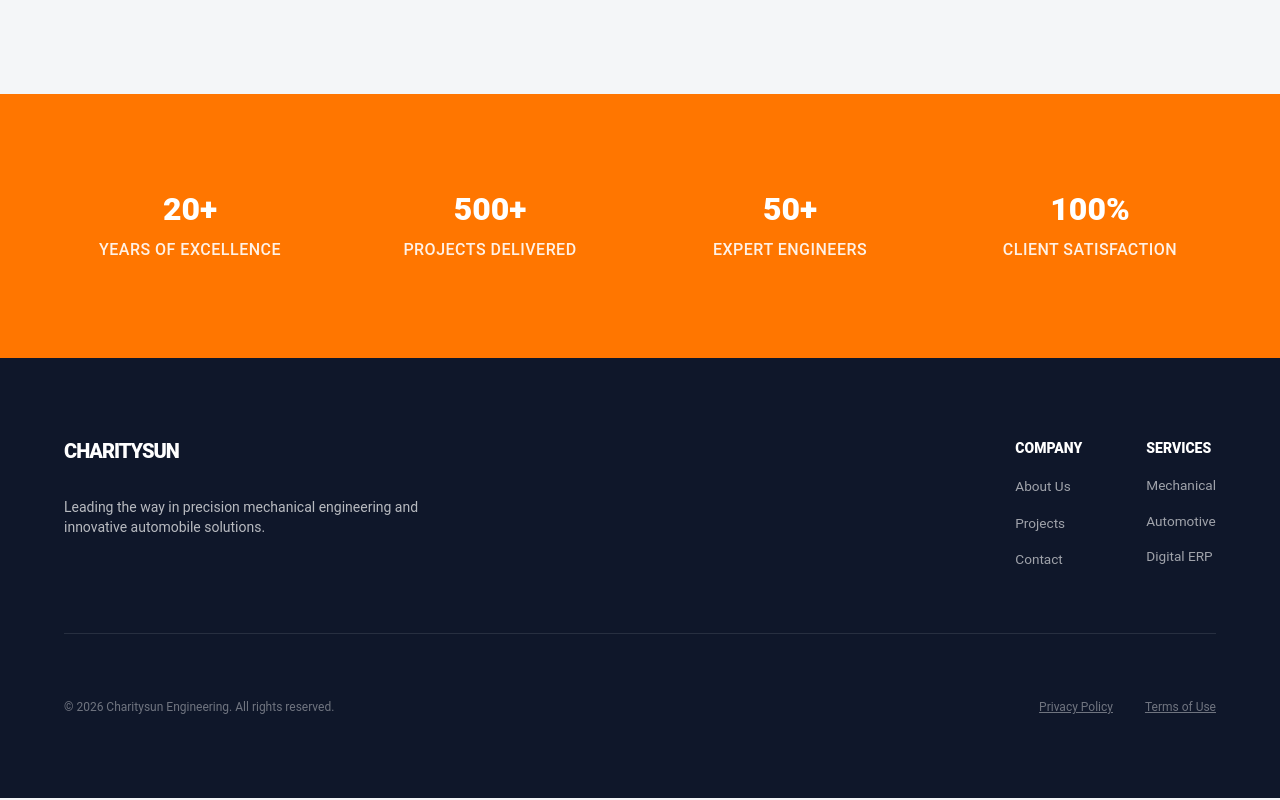
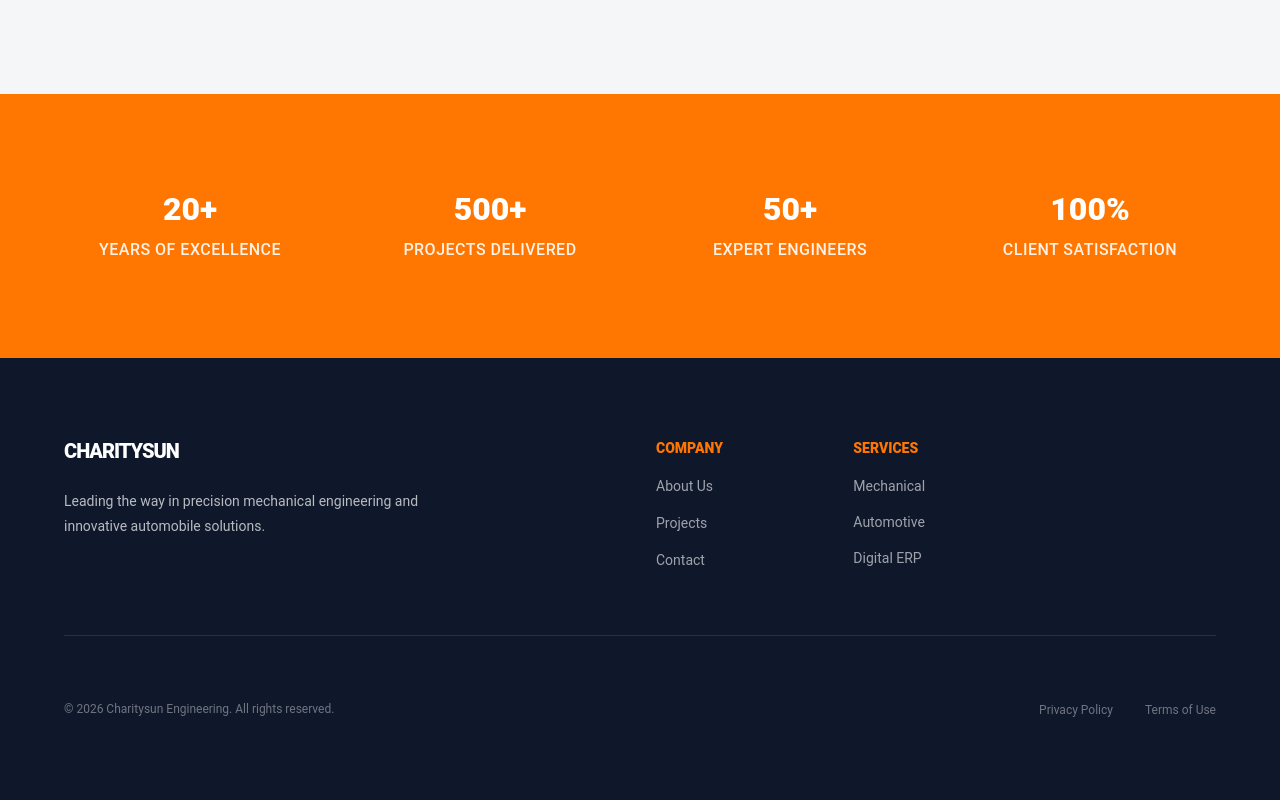
Before and after one commit to nathannkweto/charitysun-erp, a React (Vite) app: page /about in a window 1280 px wide. Shown: the part 1202-2002 px from the top of the page. Built offline with nearby package versions, Linux system fonts and the light colour scheme; no server answers.

Commit message:
chore: add mobile adaptiveness for public layout

```diff
--- a/src/shared/components/PublicFooter.tsx
+++ b/src/shared/components/PublicFooter.tsx
@@ -1,56 +1,87 @@
-import { Box, Container, Stack, Typography, Link, Divider } from '@mui/material';
+import { Box, Container, Stack, Typography, Link, Divider, Grid } from '@mui/material';
 import { useNavigate } from 'react-router-dom';
 
 export const Footer = () => {
     const navigate = useNavigate();
 
     return (
-        <Box sx={{ bgcolor: '#0F172A', color: '#FFFFFF', py: 10, mt: 'auto' }}>
+        <Box sx={{ bgcolor: '#0F172A', color: '#FFFFFF', py: { xs: 6, md: 10 }, mt: 'auto' }}>
             <Container maxWidth="lg">
                 <Stack spacing={8}>
-                    <Stack direction={{ xs: 'column', md: 'row' }} spacing={8}>
-                        <Box sx={{ flex: 1 }}>
-                            <Typography variant="h5" fontWeight={900} sx={{ mb: 4, letterSpacing: '-0.05em' }}>
+                    {/* Main Footer Content */}
+                    <Grid container spacing={{ xs: 6, md: 4 }}>
+                        {/* 1. Brand Section (Full width on mobile, Left side on desktop) */}
+                        <Grid size={{ xs: 12, md: 5, lg: 6 }}>
+                            <Box sx={{ maxWidth: 400 }}>
+                                <Typography variant="h5" fontWeight={900} sx={{ mb: 3, letterSpacing: '-0.05em' }}>
                                     CHARITYSUN
                                 </Typography>
-                            <Typography variant="body2" sx={{ opacity: 0.7, maxWidth: 400 }}>
+                                <Typography variant="body2" sx={{ opacity: 0.7, lineHeight: 1.8 }}>
                                     Leading the way in precision mechanical engineering and innovative automobile solutions.
                                 </Typography>
                             </Box>
+                        </Grid>
 
-                        <Stack direction="row" spacing={8}>
+                        {/* 2. Links Section (Side-by-side on mobile, Right side on desktop) */}
+                        <Grid size={{ xs: 12, md: 7, lg: 6 }}>
+                            <Grid container spacing={4}>
+                                <Grid size={{ xs: 6, sm: 4 }}>
                                     <Stack spacing={2}>
-                                <Typography variant="subtitle2" fontWeight={800} sx={{ mb: 1 }}>COMPANY</Typography>
+                                        <Typography variant="subtitle2" fontWeight={800} sx={{ mb: 1, color: 'secondary.main' }}>
+                                            COMPANY
+                                        </Typography>
                                         {['About Us', 'Projects', 'Contact'].map((item) => (
                                             <Link
                                                 key={item}
                                                 onClick={() => navigate(`/${item.toLowerCase().replace(' ', '')}`)}
                                                 color="inherit"
-                                        sx={{ opacity: 0.6, fontSize: '0.85rem', cursor: 'pointer', textDecoration: 'none', '&:hover': { opacity: 1 } }}
+                                                sx={{
+                                                    opacity: 0.6,
+                                                    fontSize: '0.875rem',
+                                                    cursor: 'pointer',
+                                                    textDecoration: 'none',
+                                                    transition: 'opacity 0.2s',
+                                                    '&:hover': { opacity: 1, color: 'secondary.main' }
+                                                }}
                                             >
                                                 {item}
                                             </Link>
                                         ))}
                                     </Stack>
+                                </Grid>
 
+                                <Grid size={{ xs: 6, sm: 4 }}>
                                     <Stack spacing={2}>
-                                <Typography variant="subtitle2" fontWeight={800} sx={{ mb: 1 }}>SERVICES</Typography>
+                                        <Typography variant="subtitle2" fontWeight={800} sx={{ mb: 1, color: 'secondary.main' }}>
+                                            SERVICES
+                                        </Typography>
                                         {['Mechanical', 'Automotive', 'Digital ERP'].map((item) => (
-                                    <Typography key={item} variant="body2" sx={{ opacity: 0.6, fontSize: '0.85rem' }}>
+                                            <Typography key={item} variant="body2" sx={{ opacity: 0.6, fontSize: '0.875rem' }}>
                                                 {item}
                                             </Typography>
                                         ))}
                                     </Stack>
-                        </Stack>
-                    </Stack>
+                                </Grid>
+                            </Grid>
+                        </Grid>
+                    </Grid>
 
                     <Divider sx={{ borderColor: 'rgba(255,255,255,0.1)' }} />
 
-                    <Stack direction={{ xs: 'column', md: 'row' }} spacing={2} justifyContent="space-between" sx={{ opacity: 0.4 }}>
-                        <Typography variant="caption">&copy; 2026 Charitysun Engineering. All rights reserved.</Typography>
+                    {/* Bottom Bar */}
+                    <Stack
+                        direction={{ xs: 'column-reverse', md: 'row' }}
+                        justifyContent="space-between"
+                        alignItems={{ xs: 'center', md: 'center' }}
+                        spacing={{ xs: 2, md: 0 }}
+                        sx={{ opacity: 0.4, textAlign: { xs: 'center', md: 'left' } }}
+                    >
+                        <Typography variant="caption">
+                            &copy; 2026 Charitysun Engineering. All rights reserved.
+                        </Typography>
                         <Stack direction="row" spacing={4}>
-                            <Link href="#" color="inherit" sx={{ fontSize: '0.75rem' }}>Privacy Policy</Link>
-                            <Link href="#" color="inherit" sx={{ fontSize: '0.75rem' }}>Terms of Use</Link>
+                            <Link href="#" color="inherit" underline="hover" sx={{ fontSize: '0.75rem' }}>Privacy Policy</Link>
+                            <Link href="#" color="inherit" underline="hover" sx={{ fontSize: '0.75rem' }}>Terms of Use</Link>
                         </Stack>
                     </Stack>
                 </Stack>
--- a/src/shared/components/PublicHeader.tsx
+++ b/src/shared/components/PublicHeader.tsx
@@ -1,20 +1,40 @@
-import React, {type ReactElement} from 'react';
-import { AppBar, Toolbar, Typography, Stack, Link, Button, IconButton, useScrollTrigger } from '@mui/material';
+import React, { type ReactElement, useState } from 'react';
+import {
+    AppBar,
+    Toolbar,
+    Typography,
+    Stack,
+    Link,
+    Button,
+    IconButton,
+    useScrollTrigger,
+    Drawer,
+    List,
+    ListItem,
+    ListItemButton,
+    ListItemText,
+    Box,
+    Divider
+} from '@mui/material';
 import { useNavigate, useLocation } from 'react-router-dom';
 import MenuIcon from '@mui/icons-material/Menu';
+import CloseIcon from '@mui/icons-material/Close';
 
 const ElevationScroll = (props: { children: React.ReactElement }) => {
     const { children } = props;
-    const trigger = useScrollTrigger({ disableHysteresis: true, threshold: 50 });
+    // Trigger is still used for the shadow (elevation) effect
+    const trigger = useScrollTrigger({ disableHysteresis: true, threshold: 0 });
 
     return React.cloneElement(children as ReactElement<any>, {
+        // Only toggle shadow on scroll
         elevation: trigger ? 4 : 0,
         sx: {
-            bgcolor: trigger ? '#FFFFFF' : 'transparent',
-            color: trigger ? '#000000' : '#FFFFFF',
-            transition: 'all 0.4s cubic-bezier(0.4, 0, 0.2, 1)',
-            borderBottom: trigger ? '1px solid #E5E7EB' : 'none',
-            py: trigger ? 0.5 : 2,
+            // Static styles (No longer dependent on 'trigger')
+            bgcolor: '#FFFFFF',
+            color: '#000000',
+            borderBottom: '1px solid #E5E7EB',
+            transition: 'box-shadow 0.3s ease', // Only animate the shadow
+            py: 1.5,
         },
     });
 };
@@ -22,17 +42,70 @@ const ElevationScroll = (props: { children: React.ReactElement }) => {
 export const Header = () => {
     const navigate = useNavigate();
     const location = useLocation();
+    const [mobileOpen, setMobileOpen] = useState(false);
 
     const isActive = (path: string) => location.pathname === path;
 
     const navLinks = [
         { label: 'SERVICES', path: '/services' },
-        { label: 'PROJECTS', path: '/projects' },
         { label: 'ABOUT', path: '/about' },
         { label: 'CONTACT', path: '/contact' },
     ];
 
+    const handleDrawerToggle = () => {
+        setMobileOpen(!mobileOpen);
+    };
+
+    // Mobile Drawer Content
+    const drawer = (
+        <Box onClick={handleDrawerToggle} sx={{ textAlign: 'center', height: '100%', display: 'flex', flexDirection: 'column' }}>
+            <Box sx={{ display: 'flex', justifyContent: 'space-between', alignItems: 'center', p: 2 }}>
+                <Typography variant="h6" fontWeight={900}>
+                    CHARITYSUN
+                </Typography>
+                <IconButton onClick={handleDrawerToggle}>
+                    <CloseIcon />
+                </IconButton>
+            </Box>
+            <Divider />
+
+            <List sx={{ flexGrow: 1, pt: 4 }}>
+                {navLinks.map((item) => (
+                    <ListItem key={item.label} disablePadding>
+                        <ListItemButton
+                            onClick={() => navigate(item.path)}
+                            sx={{
+                                textAlign: 'center',
+                                bgcolor: isActive(item.path) ? 'action.hover' : 'transparent'
+                            }}
+                        >
+                            <ListItemText
+                                primary={item.label}
+                                primaryTypographyProps={{
+                                    fontWeight: isActive(item.path) ? 800 : 500
+                                }}
+                            />
+                        </ListItemButton>
+                    </ListItem>
+                ))}
+            </List>
+
+            <Box sx={{ p: 2, pb: 4 }}>
+                <Button
+                    variant="contained"
+                    color="secondary"
+                    fullWidth
+                    size="large"
+                    onClick={() => navigate('/login')}
+                >
+                    SIGN IN
+                </Button>
+            </Box>
+        </Box>
+    );
+
     return (
+        <>
             <ElevationScroll>
                 <AppBar position="fixed" sx={{ px: { md: 4 } }}>
                     <Toolbar sx={{ justifyContent: 'space-between' }}>
@@ -46,6 +119,7 @@ export const Header = () => {
                             CHARITYSUN
                         </Typography>
 
+                        {/* DESKTOP MENU */}
                         <Stack direction="row" spacing={4} alignItems="center" sx={{ display: { xs: 'none', md: 'flex' } }}>
                             {navLinks.map((link) => (
                                 <Link
@@ -74,11 +148,38 @@ export const Header = () => {
                             </Button>
                         </Stack>
 
-                    <IconButton sx={{ display: { xs: 'block', md: 'none' }, color: 'inherit' }}>
+                        {/* MOBILE MENU TOGGLE */}
+                        <IconButton
+                            color="inherit"
+                            aria-label="open drawer"
+                            edge="start"
+                            onClick={handleDrawerToggle}
+                            sx={{ display: { md: 'none' } }}
+                        >
                             <MenuIcon />
                         </IconButton>
                     </Toolbar>
                 </AppBar>
             </ElevationScroll>
+
+            {/* MOBILE DRAWER */}
+            <Box component="nav">
+                <Drawer
+                    variant="temporary"
+                    anchor="right"
+                    open={mobileOpen}
+                    onClose={handleDrawerToggle}
+                    ModalProps={{
+                        keepMounted: true,
+                    }}
+                    sx={{
+                        display: { xs: 'block', md: 'none' },
+                        '& .MuiDrawer-paper': { boxSizing: 'border-box', width: 280 },
+                    }}
+                >
+                    {drawer}
+                </Drawer>
+            </Box>
+        </>
     );
 };
--- a/src/shared/layouts/PublicLayout.tsx
+++ b/src/shared/layouts/PublicLayout.tsx
@@ -1,12 +1,19 @@
 import { Box, Toolbar } from '@mui/material';
 import { Outlet } from 'react-router-dom';
+
 import { Header } from '../components/PublicHeader';
 import { Footer } from '../components/PublicFooter';
 
 export const PublicLayout = () => {
     return (
-        <Box sx={{ display: 'flex', flexDirection: 'column', minHeight: '100vh' }}>
-
+        <Box
+            sx={{
+                display: 'flex',
+                flexDirection: 'column',
+                minHeight: '100vh',
+                overflowX: 'hidden'
+            }}
+        >
             <Header />
 
             <Box
@@ -16,20 +23,28 @@ export const PublicLayout = () => {
                     display: 'flex',
                     flexDirection: 'column',
                     bgcolor: 'background.default',
-                    minHeight: '100vh',
-                    width: '100%'
+                    width: '100%',
+                    position: 'relative'
                 }}
             >
-                {/* Matches MainLayout:
-                   Offsets the fixed AppBar so content doesn't hide behind it
+                {/* Spacer for Fixed AppBar:
+                   MUI's <Toolbar /> automatically adjusts its height
+                   (56px mobile, 64px desktop) to match the fixed Header.
                 */}
                 <Toolbar />
 
-                {/* Matches MainLayout:
-                   Container for the actual page content.
-                   flexGrow ensures Footer is pushed to bottom if content is short.
+                {/* Page Content Wrapper:
+                   flexGrow: 1 ensures this section expands to fill available space,
+                   pushing the Footer to the bottom of the viewport on short pages.
                 */}
-                <Box sx={{ flexGrow: 1, display: 'flex', flexDirection: 'column' }}>
+                <Box
+                    sx={{
+                        flexGrow: 1,
+                        display: 'flex',
+                        flexDirection: 'column',
+                        width: '100%'
+                    }}
+                >
                     <Outlet />
                 </Box>
 
```
Lines whose indentation alone changed are shown as unchanged.
